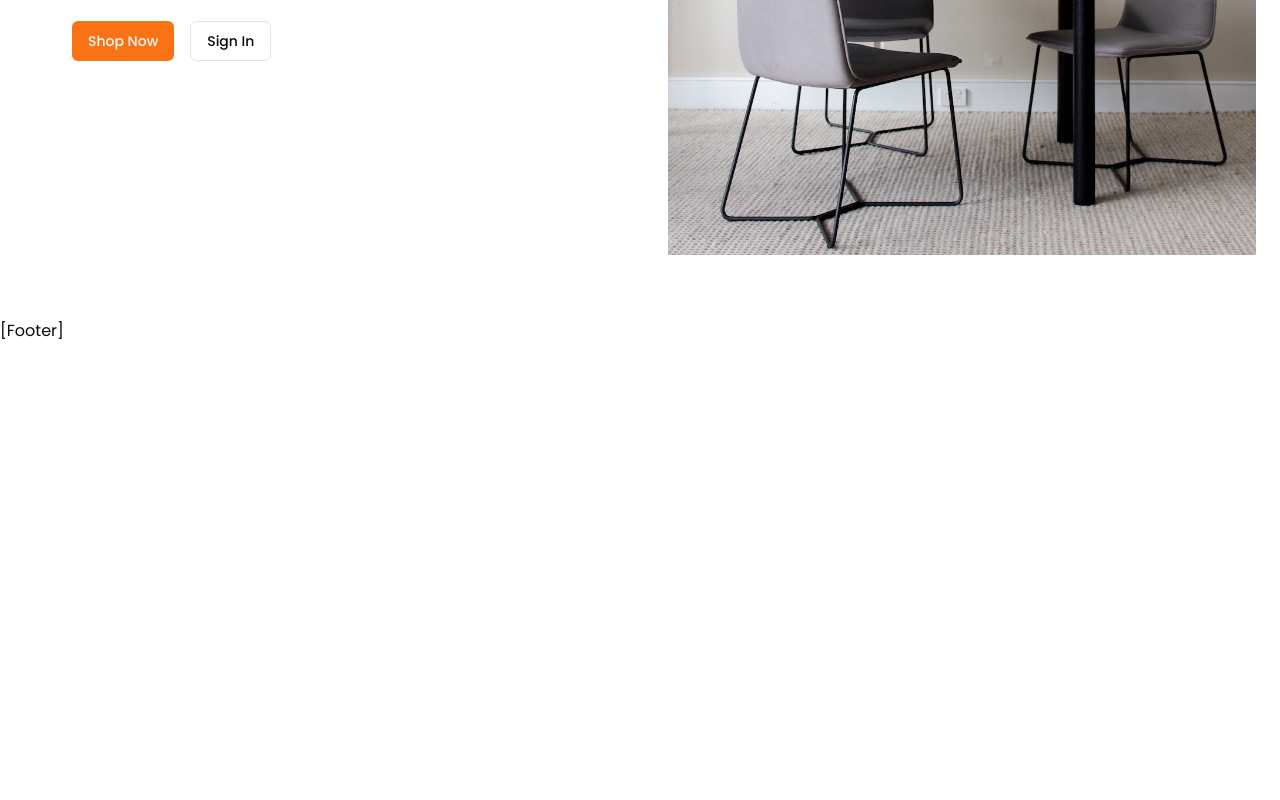
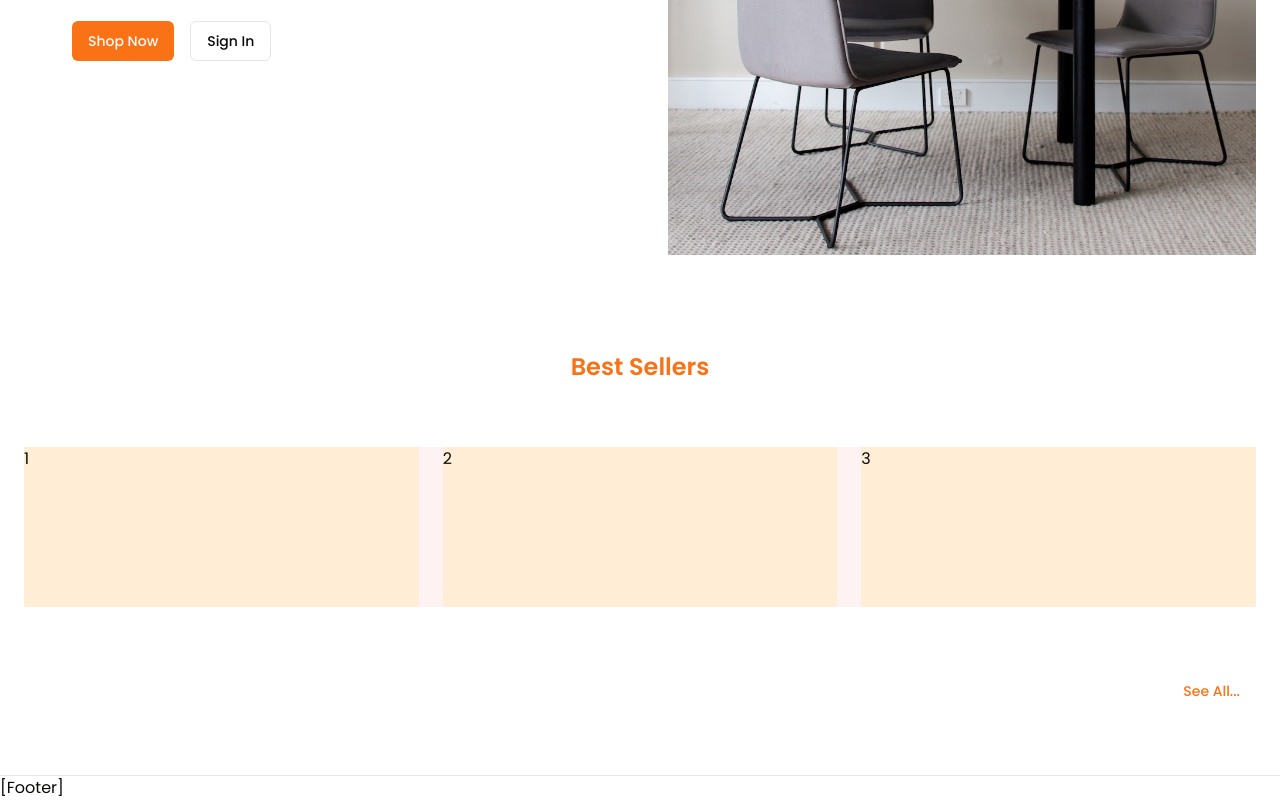
Before and after one commit to BogdanManolache/homeRlax, a Next.js app: page / in a window 1280 px wide. Shown: the part 486-1286 px from the top of the page. Before the commit the page ends 829 px from the top, so only its background shows below. Built offline with nearby package versions, Linux system fonts and the light colour scheme.

Commit message:
updated homepage

```diff
--- a/app/(root)/page.tsx
+++ b/app/(root)/page.tsx
@@ -1,14 +1,24 @@
 import Hero from '@/components/Hero';
-import Navbar from '@/components/Navbar';
-import { client } from '@/lib/sanity';
+import TopProducts from '@/components/NewProducts';
+import NewProducts from '@/components/NewProducts';
+import { getData, urlFor } from '@/lib/sanity';
+import Image from 'next/image';
 
 export default async function Home() {
-  // const products = await client.fetch(`*[_type == "product"]`);
-  // console.log(products);
+  // const query = `*[_type == "product"][0]`;
+  // const product = await getData(query);
+  // console.log(product);
 
   return (
     <>
       <Hero />
+      <TopProducts />
+      {/* <Image
+        src={urlFor(product.image).url()}
+        alt="image"
+        width={400}
+        height={400}
+      /> */}
     </>
   );
 }
--- a/app/layout.tsx
+++ b/app/layout.tsx
@@ -25,7 +25,7 @@ export default function RootLayout({
         className={`${poppins.className} mx-auto flex min-h-screen max-w-2xl flex-col text-foreground md:max-w-7xl`}
       >
         <Header />
-        <main className="flex-1 px-4 sm:px-6">{children}</main>
+        <main className="flex-1 border-b px-4 sm:px-6">{children}</main>
         <Footer />
       </body>
     </html>
--- a/components/Hero.tsx
+++ b/components/Hero.tsx
@@ -6,7 +6,7 @@ import heroImg from '../public/images/hero.jpg';
 
 export default function Hero() {
   return (
-    <section className="mb-8 flex max-w-2xl flex-col items-center justify-between gap-2 pt-2 sm:mb-16 sm:flex-row sm:items-center sm:pt-8 md:max-w-7xl">
+    <section className="mb-16 flex max-w-2xl flex-col items-center justify-between gap-2 pt-2 sm:flex-row sm:items-center sm:pt-8 md:max-w-7xl">
       <div className="order-last flex flex-1 flex-col justify-center gap-8 sm:order-1 sm:pl-12">
         <h1 className="mb-4 text-2xl font-bold tracking-wide sm:mb-0 sm:text-3xl md:mb-8 md:text-4xl lg:text-5xl">
           Meet your <span className="text-primary">cozy furniture</span> online
@@ -26,8 +26,9 @@ export default function Hero() {
         <Image
           src={heroImg}
           alt="A table and some comfy chairs"
-          width={500}
-          height={500}
+          // width={500}
+          // height={500}
+          priority={true}
           className="h-full w-full object-cover object-center"
         />
       </div>
--- /dev/null
+++ b/components/NewProducts.tsx
@@ -0,0 +1,20 @@
+import Link from 'next/link';
+import { Button } from './ui/button';
+
+export default function TopProducts() {
+  return (
+    <section className=" mb-16 flex max-w-2xl flex-col items-center justify-between gap-16 pt-2 sm:pt-8 md:max-w-7xl">
+      <h2 className="text-xl font-semibold text-primary sm:text-2xl">
+        Best Sellers
+      </h2>
+      <div className="flex w-full flex-col items-center gap-6 bg-red-50 sm:flex-row">
+        <div className="h-40 flex-1 bg-orange-100">1</div>
+        <div className="h-40 flex-1 bg-orange-100">2</div>
+        <div className="h-40 flex-1 bg-orange-100">3</div>
+      </div>
+      <Button variant={'link'} className="self-end">
+        <Link href="/products">See All...</Link>
+      </Button>
+    </section>
+  );
+}
--- a/lib/utils.ts
+++ b/lib/utils.ts
@@ -1,6 +1,6 @@
-import { type ClassValue, clsx } from "clsx"
-import { twMerge } from "tailwind-merge"
+import { type ClassValue, clsx } from 'clsx';
+import { twMerge } from 'tailwind-merge';
 
 export function cn(...inputs: ClassValue[]) {
-  return twMerge(clsx(inputs))
+  return twMerge(clsx(inputs));
 }
--- a/next.config.mjs
+++ b/next.config.mjs
@@ -1,4 +1,14 @@
 /** @type {import('next').NextConfig} */
-const nextConfig = {};
+const nextConfig = {
+  images: {
+    remotePatterns: [
+      {
+        protocol: 'https',
+        hostname: 'cdn.sanity.io**',
+        port: '',
+      },
+    ],
+  },
+};
 
 export default nextConfig;
```
Also changed, not shown: lib/sanity.ts (+7 -1 lines).
